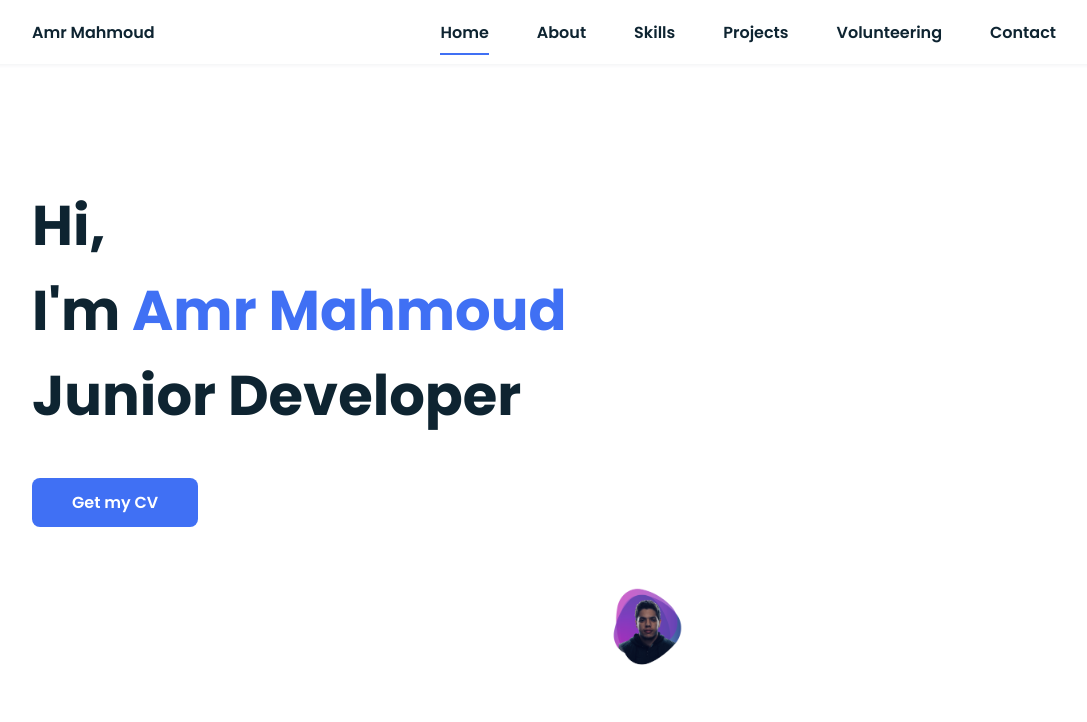
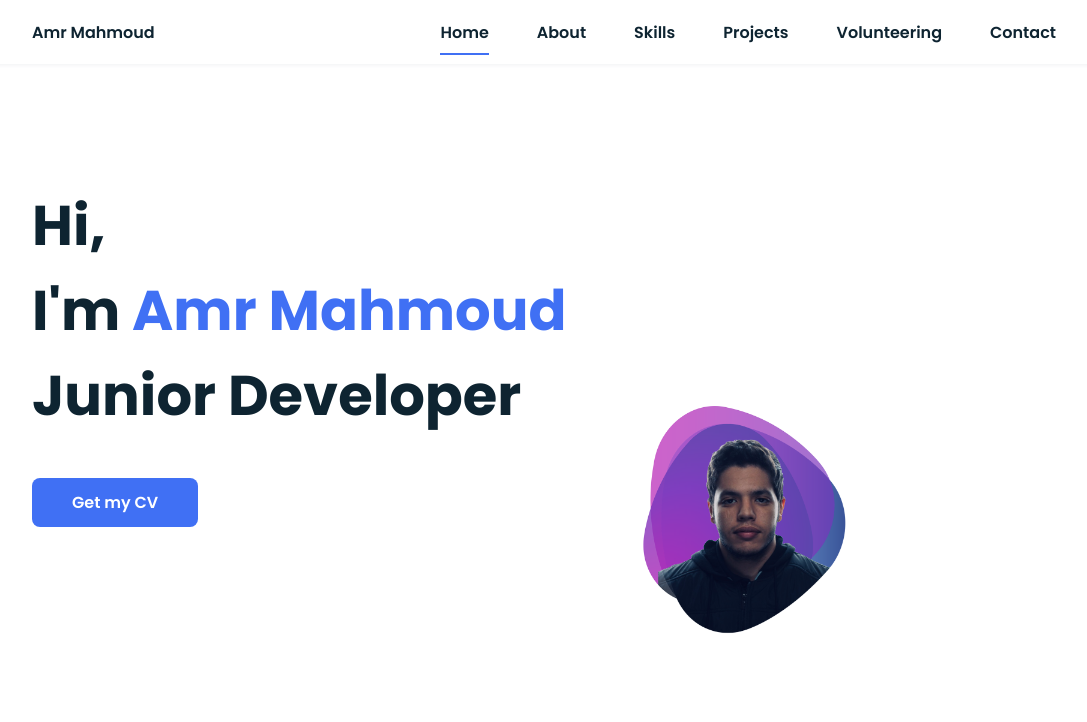
Before and after one commit to Amrr-Mahmoud/Amr-Mahmoud, a plain HTML site: page index.html in a window 1280 px wide. Shown: the top 722 px of the page, without its empty margins (96-1183 px from the left). Drawn offline with nearby package versions, Linux system fonts and the light colour scheme.

Commit message:
Update index.html

```diff
--- a/index.html
+++ b/index.html
@@ -145,7 +145,7 @@
                <a href="https://github.com/Amrr-Mahmoud" class="home__social-icon"><i class='bx bxl-github' ></i></a>
             </div>
             <div class="home__img">
-               <img src="photo.png" alt="Nature" width="400px" class="responsive">
+               <img src="photo.png" alt="Nature" width="300px" class="">
             </div>
          </section>
          <!--===== ABOUT =====-->
```
